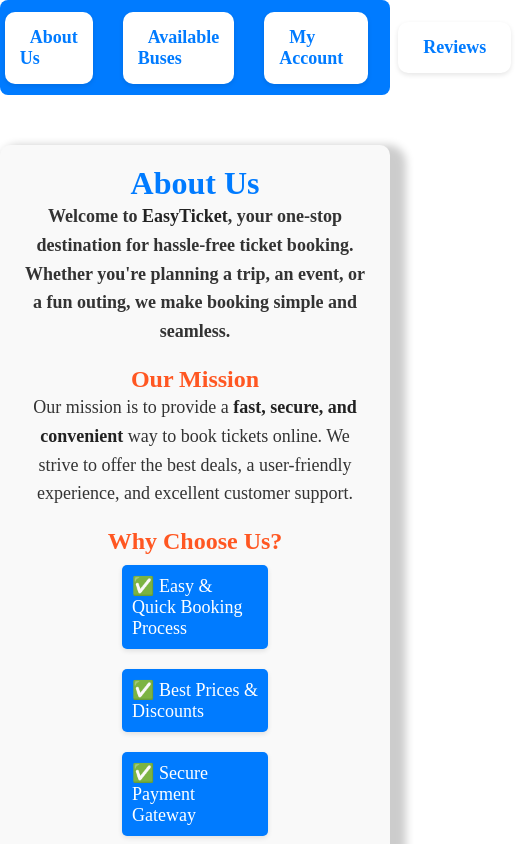
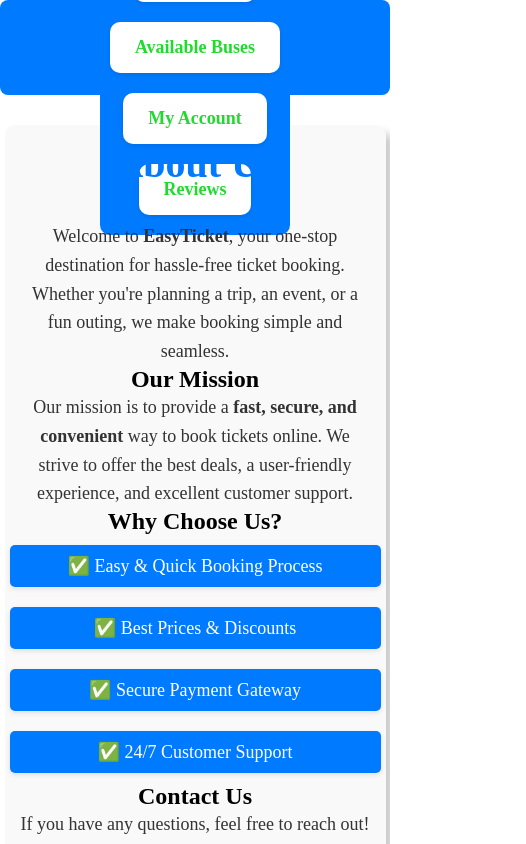
Before and after one commit to kprince612/dtc_bus_end_user, a React (Vite) app: page /about in a window 390 px wide. Shown: the top 844 px of the page, 526 px wide, since content can reach past the window. Built offline with nearby package versions, Linux system fonts and the light colour scheme.

Commit message:
Initial commit for DTC Bus Backend1

```diff
--- a/src/Mycomponents/AboutUs.css
+++ b/src/Mycomponents/AboutUs.css
@@ -1,4 +1,4 @@
-.about-container {
+/* .about-container {
     max-width: 800px;
     margin: 50px auto;
     padding: 20px;
@@ -33,7 +33,6 @@
     padding: 0;
     display: flex;
     align-items: center;
-    /* justify-content: center; */
     flex-direction: column;
 }
 
@@ -50,4 +49,130 @@
 
 strong {
     color: #222;
+} */
+
+.about-container {
+    max-width: 800px;
+    margin: 50px auto;
+    padding: 20px;
+    text-align: center;
+    background: #f9f9f9;
+    border-radius: 10px;
+    box-shadow: 8px 8px 8px rgba(0, 0, 0, 0.2);
+    animation: fadeIn 1s ease-in-out;
 }
+
+.about-container h1 {
+    color: #007bff;
+    margin-bottom: 35px;
+    font-size: 40px;
+    animation: slideDown 1s ease-in-out;
+}
+
+.about-container p {
+    font-size: 18px;
+    color: #333;
+    line-height: 1.6;
+    animation: fadeIn 1.5s ease-in-out;
+}
+
+.features-list {
+    list-style: none;
+    padding: 0;
+    display: flex;
+    flex-direction: column;
+    align-items: center;
+}
+
+.features-list li {
+    font-size: 18px;
+    margin: 10px 0;
+    background: #007bff;
+    color: white;
+    padding: 10px;
+    border-radius: 5px;
+    display: inline-block;
+    width: 90%;
+    text-align: center;
+    transition: transform 0.3s ease-in-out;
+}
+
+.features-list li:hover {
+    transform: scale(1.05);
+}
+
+/* Navbar Styles */
+nav ul {
+    display: flex;
+    justify-content: center;
+    list-style: none;
+    padding: 10px;
+    background: #007bff;
+    border-radius: 10px;
+}
+
+nav ul li {
+    margin: 0 15px;
+    font-size: 18px;
+}
+
+nav ul li a {
+    text-decoration: none;
+    color: rgb(34, 218, 47);
+    transition: color 0.3s;
+}
+
+nav ul li a:hover {
+    color: #ffcc00;
+}
+
+/* Responsive Design */
+@media (max-width: 768px) {
+    .about-container {
+        width: 90%;
+        margin: 30px auto;
+        padding: 15px;
+    }
+
+    h1 {
+        font-size: 28px;
+    }
+
+    p {
+        font-size: 16px;
+    }
+
+    .features-list li {
+        width: 100%;
+    }
+
+    nav ul {
+        flex-direction: column;
+        align-items: center;
+    }
+
+    nav ul li {
+        margin: 10px 0;
+    }
+}
+
+/* Animations */
+@keyframes fadeIn {
+    from {
+        opacity: 0;
+    }
+    to {
+        opacity: 1;
+    }
+}
+
+@keyframes slideDown {
+    from {
+        transform: translateY(-20px);
+        opacity: 0;
+    }
+    to {
+        transform: translateY(0);
+        opacity: 1;
+    }
+}
--- a/src/Mycomponents/Account.css
+++ b/src/Mycomponents/Account.css
@@ -1,11 +1,10 @@
-.account-container {
+/* .account-container {
     max-width: 800px;
     margin: 40px auto;
     padding: 20px;
     text-align: center;
 }
 
-/* Navbar styling */
 nav {
     background: #007bff;
     padding: 10px;
@@ -35,7 +34,6 @@
     text-decoration: underline;
 }
 
-/* Form styling */
 form {
     background: white;
     padding: 20px;
@@ -81,7 +79,6 @@
     background: #0056b3;
 }
 
-/* Bookings list styling */
 ul {
     list-style: none;
     padding: 0;
@@ -101,10 +98,133 @@
     color: #333;
 }
 
-/* Dotted line between bookings */
 hr {
     border: 1px dotted #007bff;
     margin-top: 10px;
+}
+
+.no-bookings {
+    font-size: 18px;
+    color: #888;
+    font-style: italic;
+    margin-top: 20px;
+}
+
+#heading {
+    font-size: 36px;
+    color: rgb(255 52 180);
+} */
+
+.account-container {
+    max-width: 800px;
+    margin: 40px auto;
+    padding: 20px;
+    text-align: center;
+    background: #f9f9f9;
+    border-radius: 10px;
+    box-shadow: 0 4px 8px rgba(0, 0, 0, 0.2);
+    animation: fadeIn 1s ease-in-out;
+}
+
+/* Navbar styling */
+nav {
+    background: #007bff;
+    padding: 10px;
+    border-radius: 8px;
+}
+
+nav ul {
+    list-style: none;
+    padding: 0;
+    display: flex;
+    justify-content: center;
+    flex-wrap: wrap;
+}
+
+nav ul li {
+    margin: 10px 15px;
+}
+
+nav ul li a {
+    text-decoration: none;
+    color: white;
+    font-size: 18px;
+    font-weight: bold;
+    transition: color 0.3s ease-in-out;
+}
+
+nav ul li a:hover {
+    color: #ffcc00;
+}
+
+/* Form styling */
+form {
+    background: white;
+    padding: 20px;
+    border-radius: 10px;
+    box-shadow: 0 4px 6px rgba(0, 0, 0, 0.1);
+    margin: 20px 0;
+    animation: slideUp 0.8s ease-in-out;
+}
+
+label {
+    display: block;
+    font-weight: bold;
+    margin: 10px 0 5px;
+    text-align: left;
+}
+
+input {
+    width: 100%;
+    padding: 10px;
+    border: 1px solid #ccc;
+    border-radius: 5px;
+    font-size: 16px;
+    transition: box-shadow 0.3s ease-in-out;
+}
+
+input:focus {
+    box-shadow: 0 0 5px #007bff;
+    border-color: #007bff;
+}
+
+button {
+    width: 100%;
+    background: #007bff;
+    color: white;
+    padding: 12px;
+    border: none;
+    border-radius: 5px;
+    font-size: 18px;
+    font-weight: bold;
+    cursor: pointer;
+    margin-top: 15px;
+    transition: transform 0.3s ease-in-out, background 0.3s ease-in-out;
+}
+
+button:hover {
+    background: #0056b3;
+    transform: scale(1.05);
+}
+
+/* Bookings list styling */
+ul {
+    list-style: none;
+    padding: 0;
+}
+
+li {
+    background: white;
+    padding: 15px;
+    border-radius: 10px;
+    box-shadow: 0 2px 5px rgba(0, 0, 0, 0.1);
+    margin-bottom: 15px;
+    text-align: left;
+    transition: transform 0.3s ease-in-out;
+}
+
+li:hover {
+    transform: scale(1.02);
 }
 
 /* Message for no bookings */
@@ -115,7 +235,57 @@
     margin-top: 20px;
 }
 
+/* Responsive Design */
+@media (max-width: 768px) {
+    .account-container {
+        width: 90%;
+        margin: 30px auto;
+        padding: 15px;
+    }
+
+    form {
+        padding: 15px;
+    }
+
+    input {
+        font-size: 14px;
+    }
+
+    button {
+        font-size: 16px;
+    }
+
+    nav ul {
+        flex-direction: column;
+        align-items: center;
+    }
+
+    nav ul li {
+        margin: 5px 0;
+    }
+}
+
 #heading {
-    font-size: 36px;
-    color: rgb(255 52 180);
+    font-size: 40px;
+    color: darkcyan;
 }
+/* Animations */
+@keyframes fadeIn {
+    from {
+        opacity: 0;
+    }
+    to {
+        opacity: 1;
+    }
+}
+
+@keyframes slideUp {
+    from {
+        transform: translateY(20px);
+        opacity: 0;
+    }
+    to {
+        transform: translateY(0);
+        opacity: 1;
+    }
+}
--- a/src/Mycomponents/Home.css
+++ b/src/Mycomponents/Home.css
@@ -107,10 +107,8 @@
 
 /* Hero Section */
 .hero {
-    background: url('https://source.unsplash.com/1600x600/?bus,travel') no-repeat center center/cover;
-    color: white;
+    color: darkcyan;
     padding: 50px 20px;
-    /* text-shadow: 2px 2px 5px rgba(0, 0, 0, 0.6); */
 }
 
 .hero h2 {
--- a/src/Mycomponents/Home.jsx
+++ b/src/Mycomponents/Home.jsx
@@ -42,7 +42,6 @@
     <div className="home-container">
       {/* Navigation Bar */}
       <nav className="navbar">
-        <h1 className="logo">EasyBus</h1>
         <ul className="nav-links">
           <li><Link to="/home">Home</Link></li>
           <li><Link to="/about">About Us</Link></li>
```
